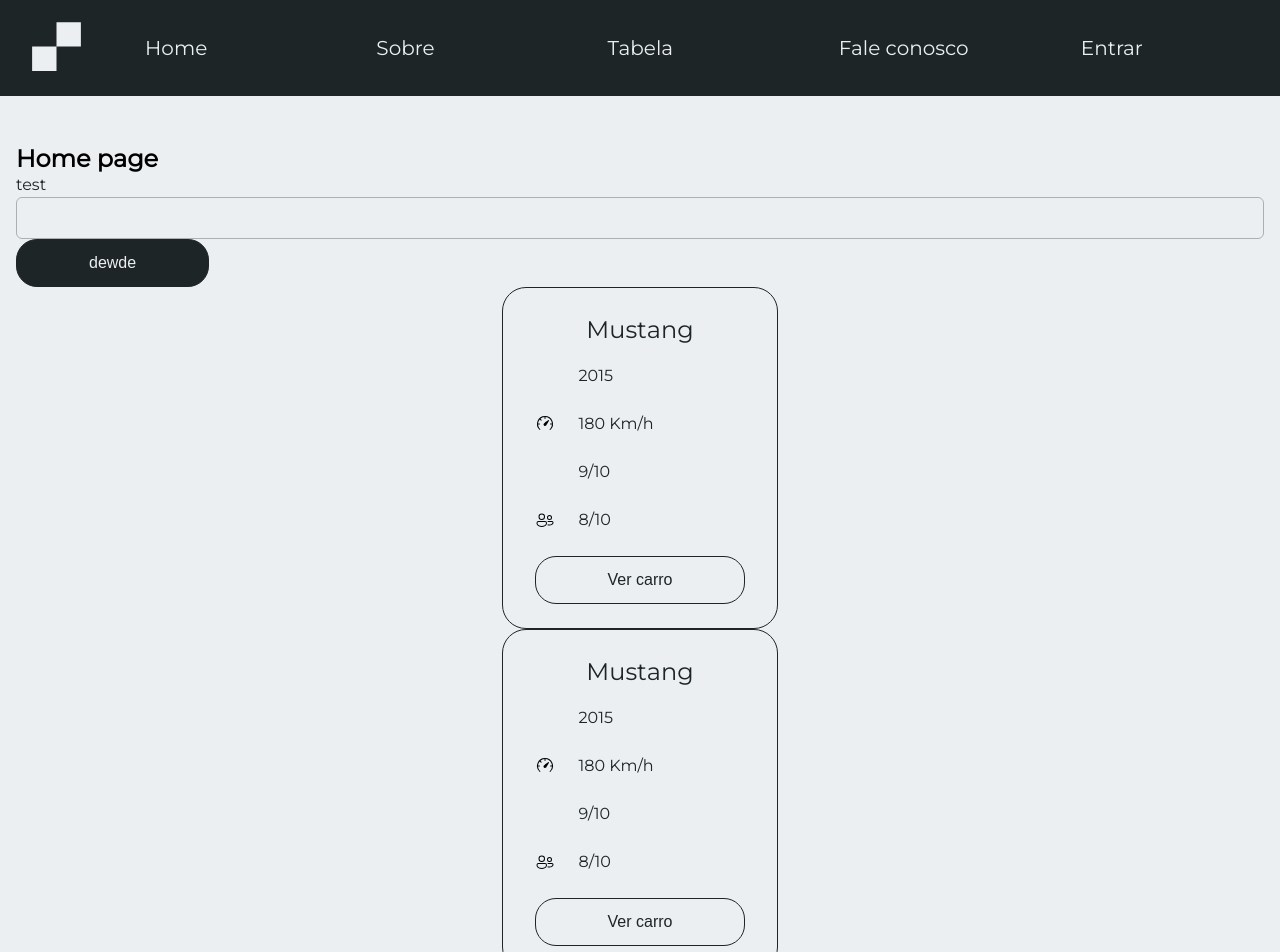
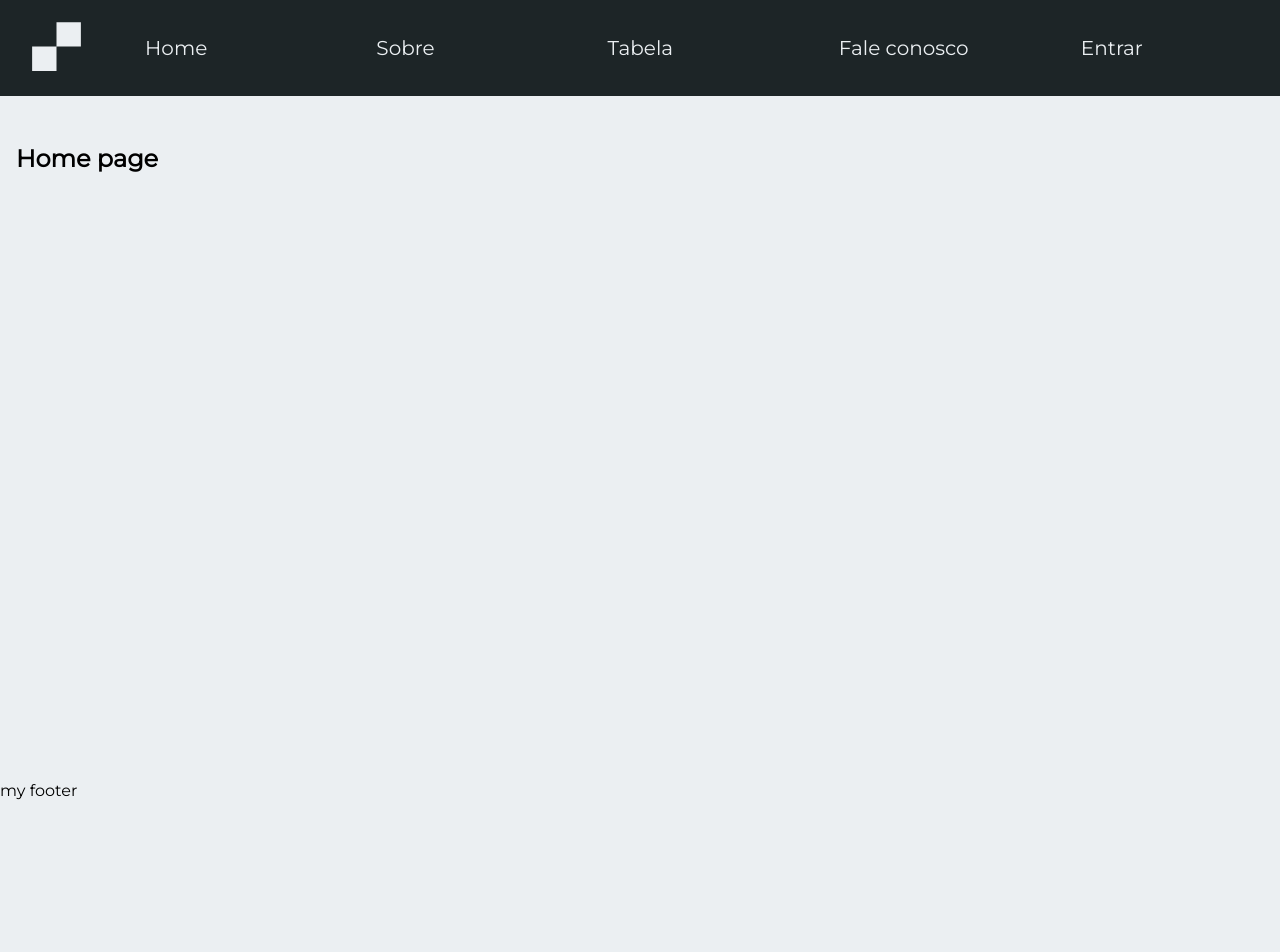
Before and after one commit to gabrielmendes98/car-app-design-system, a React (Create React App) app: page / in a window 1280 px wide. Shown: the top 952 px of the page. After the commit the page ends 800 px from the top, so only its background shows below. Built offline with nearby package versions, Linux system fonts and the light colour scheme; some icons are missing.

Commit message:
fix layout

```diff
--- a/src/components/Layouts/styles.ts
+++ b/src/components/Layouts/styles.ts
@@ -1,20 +1,16 @@
 import styled from 'styled-components';
 
 export const Main = styled.main`
-  width: '100%';
-  max-width: '1440px';
-  margin: '0 auto';
+  flex: 1;
   padding-left: ${({ theme }) => theme.spacing(2)};
   padding-right: ${({ theme }) => theme.spacing(2)};
-  flex: 1;
   margin-top: ${({ theme }) => theme.spacing(6)};
   margin-bottom: ${({ theme }) => theme.spacing(6)};
 `;
 
 export const Container = styled.div`
-  display: 'flex';
-  flex-direction: 'column';
-  height: '100%';
-  width: '100%';
-  flex: 1;
+  display: flex;
+  flex-direction: column;
+  height: 100%;
+  width: 100%;
 `;
--- a/src/pages/Home/index.tsx
+++ b/src/pages/Home/index.tsx
@@ -5,24 +5,6 @@
 const Home = () => (
   <section>
     <h1>Home page</h1>
-    <Input label="test" name="name" />
-    <Button>dewde</Button>
-    <CarInfoCard
-      id={1}
-      name="Mustang"
-      year="2015"
-      maxSpeed={180}
-      economyRate={9}
-      usersRate={8}
-    />
-    <CarInfoCard
-      id={2}
-      name="Mustang"
-      year="2015"
-      maxSpeed={180}
-      economyRate={9}
-      usersRate={8}
-    />
   </section>
 );
 
```
